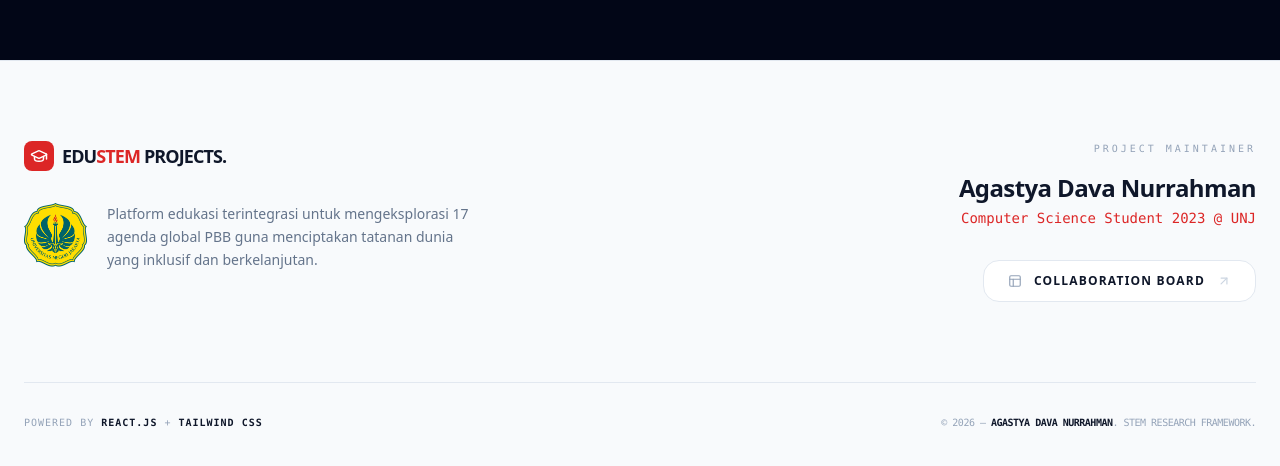
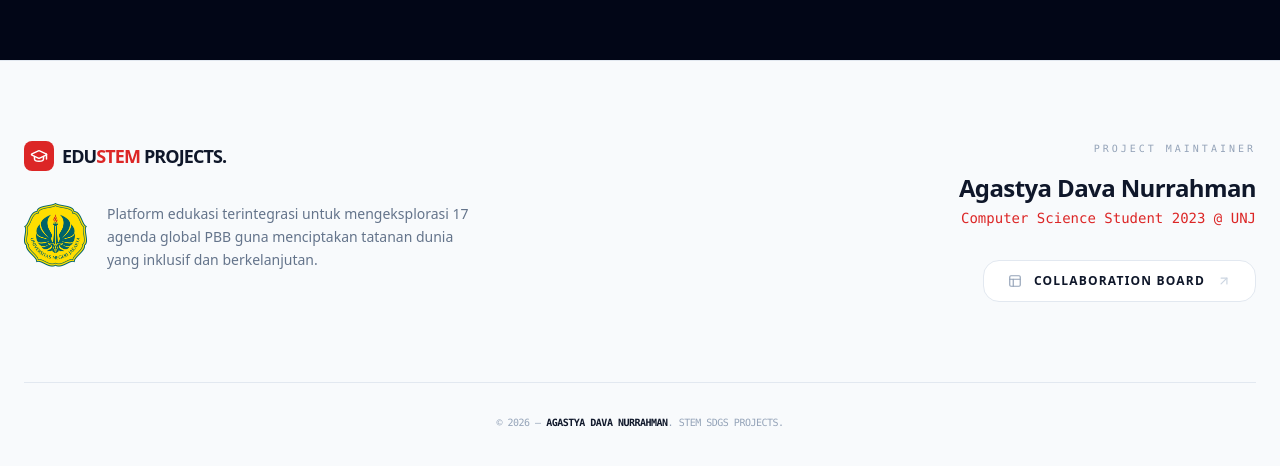
Before and after one commit to agstydva/stem-project, a React (Vite) app: page /reflection in a window 1280 px wide. Shown: the part 740-1206 px from the top of the page. Built offline with nearby package versions, Linux system fonts and the light colour scheme.

Commit message:
update code

```diff
--- a/src/components/Footer.jsx
+++ b/src/components/Footer.jsx
@@ -58,15 +58,16 @@ const Footer = () => {
         </div>
 
         {/* Bagian Bawah - Copyright & Tech Stack (Tetap) */}
-        <div className="mt-20 pt-8 border-t border-slate-200 flex flex-col md:flex-row justify-between items-center gap-6">
-          <div className="flex items-center gap-4">
+        {/* <div className="mt-20 pt-8 border-t border-slate-200 flex flex-col md:flex-row justify-between items-center gap-6"></div> */}
+        <div className="mt-20 pt-8 border-t border-slate-200 flex flex-col md:flex-row justify-center items-center gap-6">
+          {/* <div className="flex items-center gap-4">
             <p className="text-[10px] text-slate-400 font-mono tracking-widest">
               POWERED BY <span className="text-slate-900 font-bold">REACT.JS</span> + <span className="text-slate-900 font-bold">TAILWIND CSS</span>
             </p>
-          </div>
+          </div> */}
 
           <p className="text-[10px] text-slate-400 font-mono tracking-tighter">
-            &copy; {currentYear} — <span className="text-slate-900 font-bold uppercase">Agastya Dava Nurrahman</span>. STEM RESEARCH FRAMEWORK.
+            &copy; {currentYear} — <span className="text-slate-900 font-bold uppercase">Agastya Dava Nurrahman</span>. STEM SDGS PROJECTS.
           </p>
         </div>
       </div>
```
